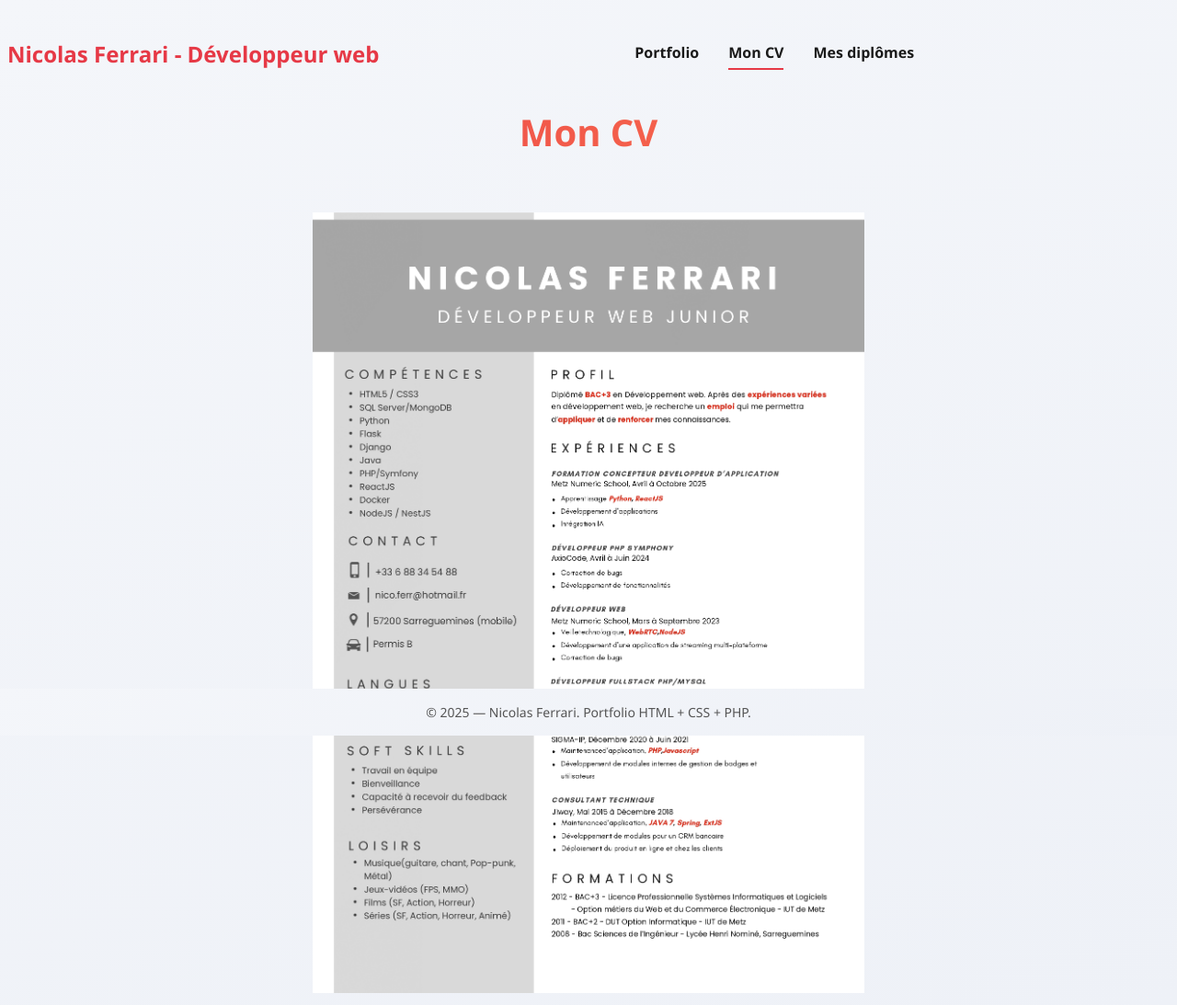
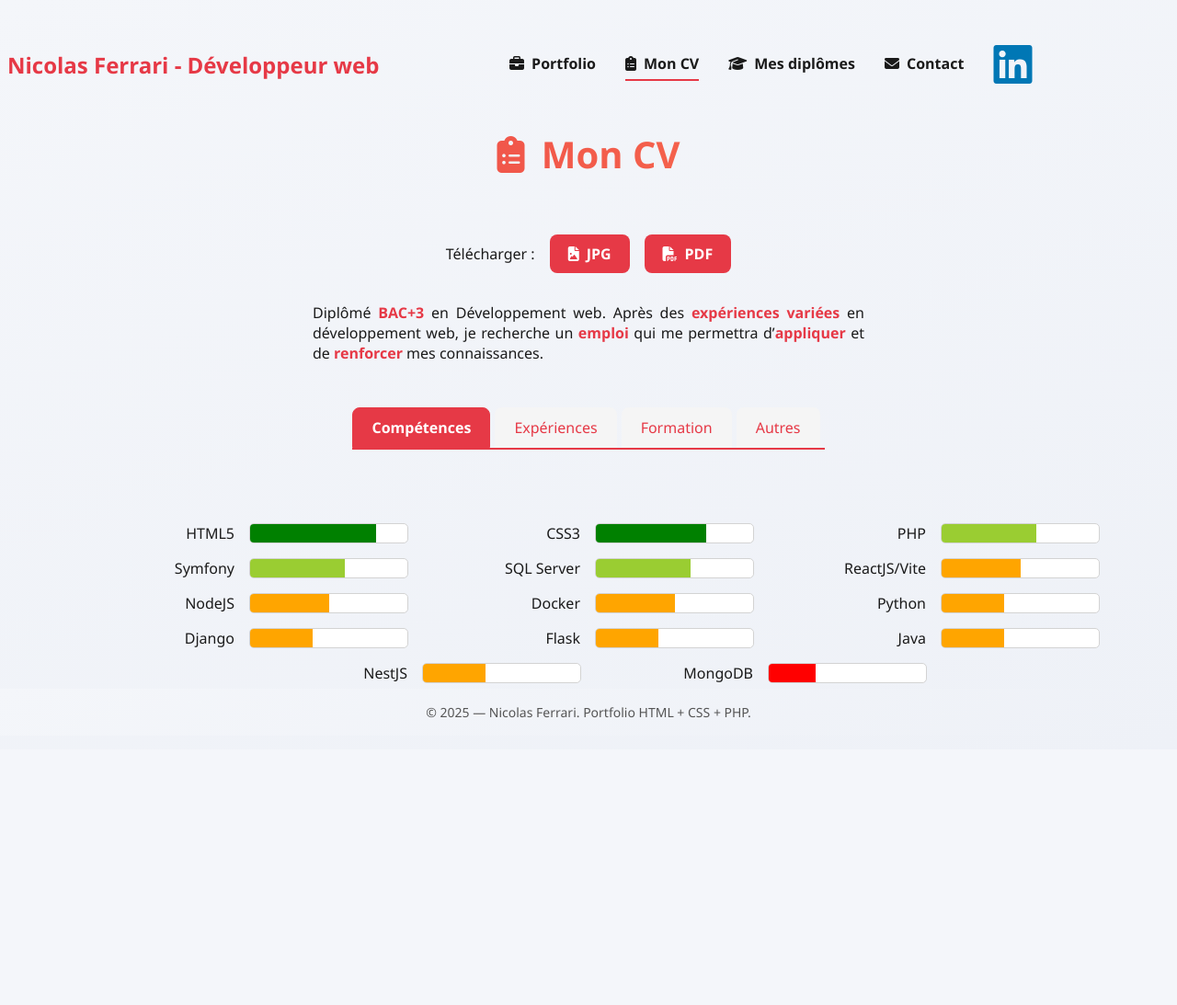
Before and after one commit to nicoferr/portfolio, a PHP site: page /cv.php in a window 1280 px wide. Shown: the whole page at 92% size. After the commit the page ends 781 px from the top, so only its background shows below. Run offline with PHP 8.4, Linux system fonts and the light colour scheme; some libraries are stand-ins or nearby versions.

Commit message:
changed cv page & added icons

```diff
--- a/_partials/header.php
+++ b/_partials/header.php
@@ -4,14 +4,22 @@
   <meta charset="utf-8" />
   <meta name="viewport" content="width=device-width,initial-scale=1" />
   <title><?= $title ?> — Nicolas Ferrari</title>
-  <link rel="stylesheet" href="style.css" />
+  <link rel="stylesheet" href="styles/default.css" />
+  <?php if(isset($style) && !empty($style)) { ?>
+    <link rel="stylesheet" href="styles/<?= $style ?>.css" />
+  <?php } ?>
+
+  <link rel="stylesheet" href="https://cdnjs.cloudflare.com/ajax/libs/font-awesome/6.6.0/css/all.min.css">
+
 </head>
 <body>
     <header>
         <div class="logo">Nicolas Ferrari - Développeur web</div>
         <nav>
-            <a href="index.php" <?= $active == "portfolio" ? "class='active'" :  "" ?> >Portfolio</a>
-            <a href="cv.php" <?= $active == "cv" ? "class='active'" :  "" ?>>Mon CV</a>
-            <a href="diplomes.php" <?= $active == "diplomes" ? "class='active'" :  "" ?>>Mes diplômes</a>
+            <a href="index.php" <?= $active == "portfolio" ? "class='active'" :  "" ?> ><i class="fa-solid fa-briefcase"></i>Portfolio</a>
+            <a href="cv.php" <?= $active == "cv" ? "class='active'" :  "" ?>><i class="fa-solid fa-clipboard-list"></i>Mon CV</a>
+            <a href="diplomes.php" <?= $active == "diplomes" ? "class='active'" :  "" ?>><i class="fa-solid fa-graduation-cap"></i>Mes diplômes</a>
+            <a href="contact.php" <?= $active == "contact" ? "class='active'" :  "" ?>><i class="fa-solid fa-envelope"></i>Contact</a>
+            <a class="linkedin" href="https://www.linkedin.com/in/nicolas-ferrari-dev"><i class="fa-brands fa-linkedin fa-3x"></i></a>
         </nav>
     </header>
--- a/cv.php
+++ b/cv.php
@@ -1,19 +1,147 @@
 <?php
   $active = 'cv';
   $title = 'CV';
+  $style = "cv";
+
+  $json = file_get_contents("cv.json");
+
+  $cv = json_decode($json, true);
 
   include_once('./_partials/header.php')
 
 ?>
 
   <section class="brief">
-    <h1>Mon CV</h1>
+    <h1><i class="fa-solid fa-clipboard-list"></i> Mon CV</h1>
   </section>
 
-    <main id="cv-container">
-      <a href="CV.jpg">
-        <img id="cv" src="CV.jpg" alt="Mon CV" title="Mon CV"/>
-      </a>
-    </main>
+  <div class="download">
+    Télécharger :
+    <div>
+      <a href="./CV.jpg" download><i class="fa-solid fa-file-image"></i>JPG</a>
+      <a href="./cv.pdf" download><i class="fa-solid fa-file-pdf"></i>PDF</a>
+    </div>
+  </div>
 
+  <main id="cv-container">
+    <div class="catchphrase"><?= $cv["catchphrase"] ?></div>
+
+    <div class="tabs">
+      <div class="tab active" data-tab="skills">Compétences</div>
+      <div class="tab" data-tab="xp">Expériences</div>
+      <div class="tab" data-tab="formation">Formation</div>
+      <div class="tab" data-tab="other">Autres</div>
+    </div>
+
+    <!--------------------------
+          Compétences
+    ---------------------------->
+    <div id="skills" class="tab-content active">
+      <div class="flex skills">
+        <?php
+          foreach($cv["skills"] as $skill) {
+            $good = $skill["level"] >= 7;
+            $okay = $skill["level"] > 5;
+            $medium = $skill["level"] > 3;
+
+            $bg_color = $good ? "green" : ($okay ? "yellowgreen" : ($medium ? "orange" : "red"));
+        ?>
+            <div class="flex skill">
+              <div class="flex skill-name"><?= $skill["name"] ?></div>
+              <div class="skill-level">
+                <span class="flex skill-color" style="width: <?= $skill["level"] ?>0% ;background-color: <?= $bg_color ?>;" >
+                  <!-- <?= $skill["level"] ?>/10 -->
+                </span>
+              </div>
+            </div>
+        <?php
+          }
+        ?>
+      </div>
+    </div>
+
+    <!--------------------------
+          Expériences
+    ---------------------------->
+    <div id="xp" class="tab-content">
+      <div class="flex-column cards">
+        <?php foreach($cv["experiences"] as $exp) { ?>
+          <article class="card">
+            <h3><?= $exp["title"] ?></h3>
+            <p><?= $exp["location"] ?> - <?= $exp["duration"] ?></p>
+            <ul>
+              <?php foreach($exp["missions"] as $mission) { ?>
+                <li><?= $mission ?></li>
+              <?php } ?>
+            </ul>
+          </article>
+        <?php } ?>
+      </div>
+    </div>
+
+    <!--------------------------
+          Formation
+    ---------------------------->
+    <div id="formation" class="tab-content">
+      <div class="flex-column cards">
+        <?php foreach($cv["education"] as $formation) { ?>
+          <article class="card">
+            <h3><?= $formation["title"] ?></h3>
+            <p><?= $formation["level"] ?> - <?= $formation["location"] ?> - <?= $formation["year"] ?></p>
+          </article>
+        <?php } ?>
+      </div>
+    </div>
+
+    <!--------------------------
+          Autres
+    ---------------------------->
+    <div id="other" class="tab-content">
+      <div class="languages card">
+        <h3>Langues</h3>
+        <ul>
+          <?php foreach ($cv["languages"] as $lang) : ?>
+            <li><?= $lang["name"] ?> <?= $lang["level"] ?></li>
+          <?php endforeach; ?>
+        </ul>
+      </div>
+      <div class="soft-skills card">
+        <h3>Soft skills</h3>
+        <ul>
+          <?php foreach ($cv["soft_skills"] as $soft_skill) : ?>
+            <li><?= $soft_skill ?></li>
+          <?php endforeach; ?>
+        </ul>
+      </div>
+      <div class="hobbies card">
+        <h3>Hobbies</h3>
+        <ul>
+          <?php foreach ($cv["hobbies"] as $hobby) : ?>
+            <li><strong><?= $hobby["name"] ?></strong> (<?= implode(', ', $hobby["exemples"]) ?>)</li>
+          <?php endforeach; ?>
+        </ul>
+      </div>
+    </div>
+  </main>
+
+  <script>
+    // Récupère tous les onglets et les contenus
+    const tabs = document.querySelectorAll('.tab');
+    const contents = document.querySelectorAll('.tab-content');
+
+    tabs.forEach(tab => {
+      tab.addEventListener('click', () => {
+        // Supprime la classe active de tous les onglets et contenus
+        tabs.forEach(t => t.classList.remove('active'));
+        contents.forEach(c => c.classList.remove('active'));
+
+        // Active l’onglet cliqué
+        tab.classList.add('active');
+
+        // Active le contenu correspondant
+        const target = document.getElementById(tab.dataset.tab);
+        target.classList.add('active');
+      });
+    });
+  </script>
   <?php include_once('./_partials/footer.php') ?>
--- a/diplomes.php
+++ b/diplomes.php
@@ -1,13 +1,14 @@
 <?php
   $active = 'diplomes';
   $title = 'Diplômes';
+  $style = 'diplomes';
 
   include_once('./_partials/header.php')
 
 ?>
 
     <section class="brief">
-        <h1>Mes diplômes</h1>
+        <h1><i class="fa-solid fa-graduation-cap"></i>Mes diplômes</h1>
     </section>
 
     <main class="diplomes">
--- a/portfolio.json
+++ b/portfolio.json
@@ -36,7 +36,7 @@
             "title": "SHIFUMI-RPC"
         },
         "tags": [
-            "ReactJS", "NodeJS", "Socket.io", "Tailwind", "Responsive", "Docker"
+            "Vite", "NodeJS", "Socket.io", "Tailwind", "Responsive", "Docker"
         ]
     },{
         "name": "Un clin d'oeil pour Chiara",
--- /dev/null
+++ b/styles/contact.css
@@ -0,0 +1,4 @@
+main {
+    justify-content: center;
+    align-items: center;
+}
--- /dev/null
+++ b/styles/cv.css
@@ -0,0 +1,173 @@
+#cv-container {
+  display: flex;
+  flex-direction: column;
+  justify-content: center;
+  align-items: center;
+  padding: 2rem;
+}
+
+.catchphrase {
+  max-width: 50%;
+  text-align: justify;
+}
+
+.catchphrase strong {
+  color: var(--accent);
+}
+
+.download {
+  display: flex;
+  width: 100%;
+  justify-content: center;
+  align-items: center;
+  gap: 1rem;
+}
+
+.download div {
+  display: flex;
+  gap: 1rem;
+}
+
+.download a {
+  display: inline-block;
+  padding: 10px 20px;
+  background-color: var(--accent);
+  color: white;
+  border-radius: 8px;
+  text-decoration: none;
+  font-weight: bold;
+  transition: background 0.3s;
+}
+
+.download a:hover {
+  background-color: var(--accent2);
+}
+
+.skills {
+    gap: 1rem;
+    flex-wrap: wrap;
+    justify-content: center;
+}
+
+.skill {
+    width: 30%;
+    justify-content: space-between;
+}
+
+.skill-name {
+    width: 50%;
+    justify-content: flex-end;
+}
+
+.skill-color {
+  height: 100%;
+  justify-content: center;
+  align-items: center;
+}
+
+.skill-level {
+  margin-left: 1rem;
+  width: 50%;
+  border: 1px solid lightgrey;
+  border-radius: 5px;
+  overflow: hidden;
+  background: white;
+}
+
+.tabs {
+    display: flex;
+    border-bottom: 2px solid var(--accent);
+    cursor: pointer;
+    margin: 3rem 0;
+}
+
+.tab {
+    padding: 10px 20px;
+    margin-right: 5px;
+    border: 1px solid transparent;
+    border-radius: 8px 8px 0 0;
+    background: #f5f5f5;
+    transition: background 0.2s;
+    color: var(--accent)
+}
+
+.tab:hover {
+    background: #e8e8e8;
+}
+
+.tab.active {
+    background: var(--accent);
+    color: white;
+    border-color: var(--accent);
+    font-weight: bold;
+}
+
+.tab-content {
+    padding: 2rem;
+    width: 100%;
+    display: none;
+}
+
+.tab-content.active {
+    display: flex;
+    justify-content: center;
+}
+
+.cards {
+  margin: 0;
+  align-items: stretch;
+  max-width: 60%;
+}
+
+.card {
+  max-width: none;
+  justify-content: space-between;
+}
+
+.card h3, .card p {
+    text-align: center;
+}
+
+.card strong {
+    color: var(--accent);
+}
+
+.card p {
+    font-weight: bold;
+}
+
+#other {
+  gap: 2rem;
+  flex-wrap: wrap;
+}
+
+#other .card {
+  justify-content: flex-start;
+}
+
+@media screen and (width < 800px) {
+  #cv-container {
+    margin-bottom: 5rem;
+  }
+
+  .catchphrase {
+    max-width: 100%;
+  }
+
+  .skill {
+    width: 70%;
+  }
+
+  .skill-name {
+    flex: 1;
+    justify-content: center;
+  }
+
+  .cards {
+    max-width: 90%;
+  }
+
+  #other {
+    flex-direction: column
+  }
+}
--- a/style.css
+++ b/styles/default.css
@@ -12,9 +12,17 @@
   padding: 0;
 }
 
+html, body {
+  min-height: 100%;
+}
+
 body, footer {
   background: linear-gradient(160deg, #f4f6fa 0%, #eef1f7 100%);
   color: var(--text);
+}
+
+i {
+  margin-right: 0.5rem;
 }
 
 .wrap {
@@ -27,6 +35,12 @@ header {
   align-items: center;
   margin-bottom: 40px;
   padding-top: 2rem;
+}
+
+.linkedin {
+  color: #0077B5;
+  text-decoration: none;
+  border: none;
 }
 
 .logo {
@@ -77,13 +91,25 @@ nav a:hover, .active { border-color: var(--accent); }
   margin-right: auto;
 }
 
-.cards {
+.flex {
   display: flex;
-  align-items: stretch;
-  justify-content: space-between;
-  flex-wrap: wrap;
-  gap: 2rem;
-  margin: 5rem;
+}
+
+.flex-column {
+  display: flex;
+  flex-direction: column;
+}
+
+#footer {
+  position: fixed;
+  bottom: 0;
+  left: 0;
+  width: 100%;
+  display: flex;
+  justify-content: center;
+  color: var(--muted);
+  font-size: 14px;
+  padding: 1rem 0;
 }
 
 .card {
@@ -101,6 +127,14 @@ nav a:hover, .active { border-color: var(--accent); }
   transition: transform 0.25s, box-shadow 0.25s;
 }
 
+.cards {
+  align-items: stretch;
+  justify-content: space-between;
+  flex-wrap: wrap;
+  gap: 2rem;
+  margin: 5rem;
+}
+
 .card:hover, .diplomes img:hover {
   transform: translateY(-6px);
   box-shadow: 0 12px 28px rgba(0,0,0,0.08);
@@ -110,84 +144,6 @@ nav a:hover, .active { border-color: var(--accent); }
 .card p { margin: 0; color: var(--muted); font-size: 15px; line-height: 1.4; }
 .card img { width: 100% }
 
-.tags {
-  display: flex;
-  gap: 8px;
-  flex-wrap: wrap;
-}
-
-.tag {
-  font-size: 12px;
-  padding: 5px 10px;
-  border-radius: 999px;
-  background: #eef1f7;
-  color: var(--muted);
-}
-
-.actions { display: flex; gap: 10px; }
-
-.link {
-  flex: 1;
-  padding: 10px;
-  border-radius: 10px;
-  text-align: center;
-  font-weight: 600;
-  text-decoration: none;
-  font-size: 14px;
-  transition: background 0.3s, color 0.3s;
-}
-
-.link.demo {
-  background: var(--accent);
-  color: #fff;
-}
-.link.demo:hover { background: var(--accent2); }
-
-.link.code {
-  background: #f9fafc;
-  color: var(--text);
-  border: 1px solid var(--border);
-}
-.link.code:hover { background: var(--accent); color: #fff; }
-
-#cv-container {
-  display: flex;
-  justify-content: center;
-}
-
-#cv {
-  width: 100%;
-  max-width: 600px;
-  margin: auto;
-}
-
-.diplomes {
-  display: flex;
-  gap: 3rem;
-  justify-content: center;
-  flex-wrap: wrap;
-}
-
-.diplomes a {
-  text-decoration: none;
-}
-
-.diplomes img {
-  max-height: 300px;
-}
-
-
-#footer {
-  position: fixed;
-  bottom: 0;
-  left: 0;
-  width: 100%;
-  display: flex;
-  justify-content: center;
-  color: var(--muted);
-  font-size: 14px;
-  padding: 1rem 0;
-}
 
 @media screen and (width < 800px) {
   header {
@@ -210,9 +166,6 @@ nav a:hover, .active { border-color: var(--accent); }
   .cards {
     justify-content: center;
     margin: 0;
-  }
-
-  .diplomes, .cards, #cv-container {
     margin-bottom: 5rem;
   }
 }
```
Also changed, not shown: contact.php (added, +28 -0 lines), cv.json (added, +153 -0 lines), index.php (+5 -4 lines), styles/diplomes.css (added, +20 -0 lines), styles/portfolio.css (added, +39 -0 lines).
